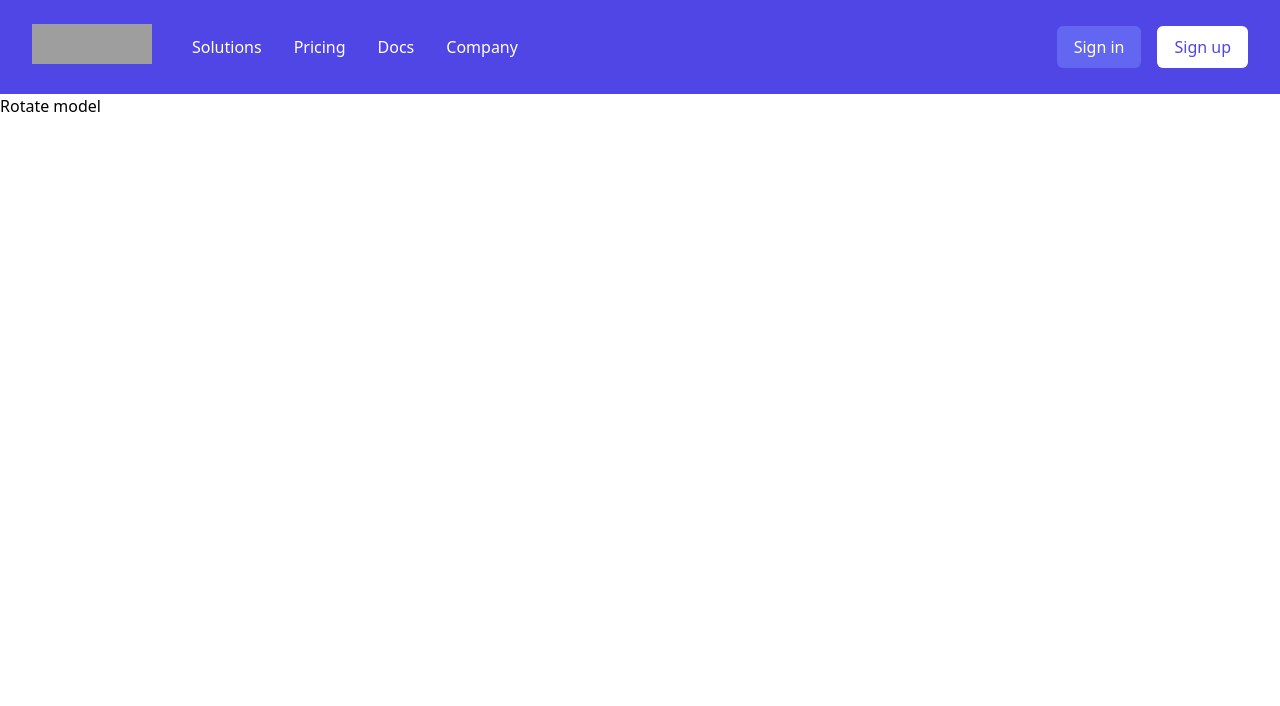
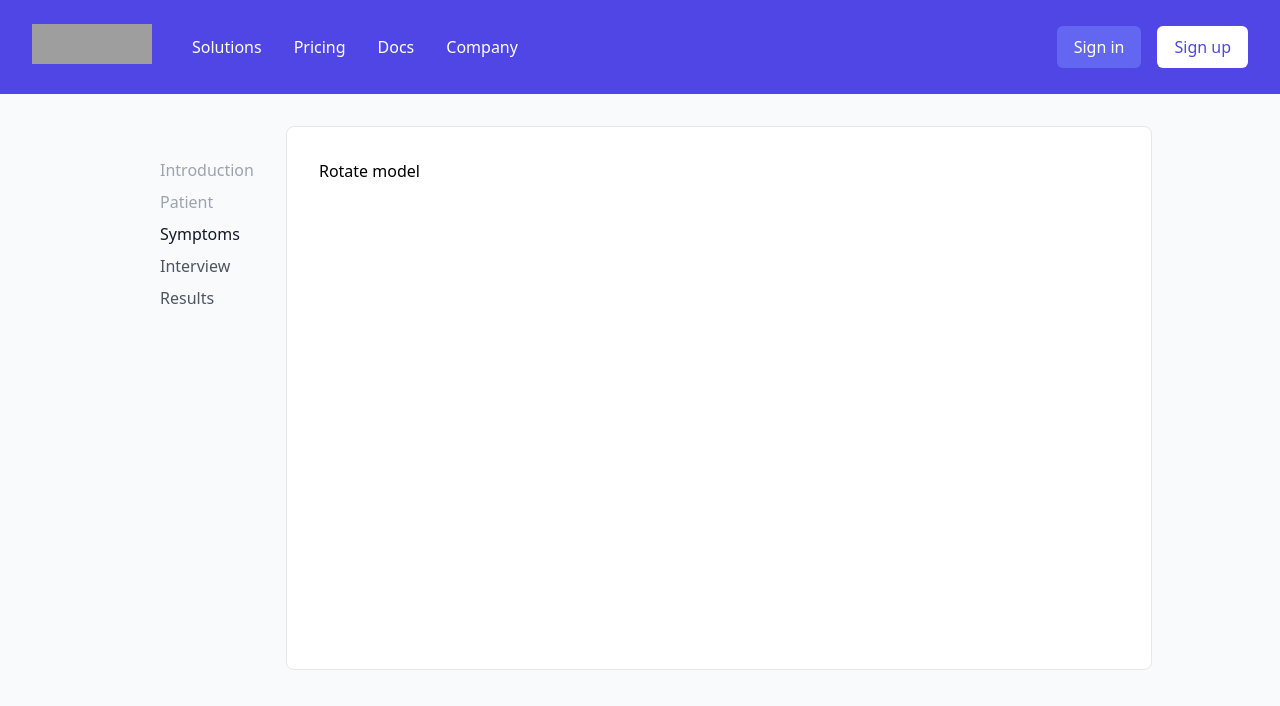
Before and after one commit to Bahodir8586/medical-street, a Next.js app: page / in a window 1280 px wide. Shown: the top 706 px of the page. Built offline with nearby package versions, Linux system fonts and the light colour scheme; grey boxes are pictures that could not be loaded.

Commit message:
layout is ready

```diff
--- a/components/Layouts/HomeLayout/Layout.jsx
+++ b/components/Layouts/HomeLayout/Layout.jsx
@@ -1,5 +1,6 @@
 /* This example requires Tailwind CSS v2.0+ */
 import Image from 'next/image';
+import Sidebar from './Sidebar';
 const navigation = [
   { name: 'Solutions', href: '#' },
   { name: 'Pricing', href: '#' },
@@ -7,8 +8,9 @@ const navigation = [
   { name: 'Company', href: '#' },
 ];
 
-export default function Layout() {
+export default function Layout({ activeEl, ...props }) {
   return (
+    <>
       <header className="bg-indigo-600">
         <nav className="max-w-7xl mx-auto px-4 sm:px-6 lg:px-8" aria-label="Top">
           <div className="w-full py-6 flex items-center justify-between border-b border-indigo-500 lg:border-none">
@@ -63,5 +65,10 @@ export default function Layout() {
           </div>
         </nav>
       </header>
+      <main className="container mx-auto max-w-5xl my-4 py-4 flex h-4xl">
+        <Sidebar activeIndex={activeEl} />
+        <div className="border rounded-lg bg-white w-full p-8">{props.children}</div>
+      </main>
+    </>
   );
 }
--- /dev/null
+++ b/components/Layouts/HomeLayout/Sidebar.jsx
@@ -0,0 +1,23 @@
+const elements = ['introduction', 'patient', 'symptoms', 'interview', 'results'];
+export default function Sidebar({ activeIndex }) {
+  return (
+    <div className="px-8 mt-8">
+      <ul>
+        {elements.map((el, index) => (
+          <li
+            key={el}
+            className={`capitalize ${
+              activeIndex === index
+                ? 'text-gray-900'
+                : activeIndex < index
+                ? 'text-gray-600'
+                : 'text-gray-400'
+            } font-medium mb-2`}
+          >
+            {el}
+          </li>
+        ))}
+      </ul>
+    </div>
+  );
+}
--- a/pages/index.jsx
+++ b/pages/index.jsx
@@ -15,13 +15,14 @@ export default function Home() {
         <meta name="description" content="Medical Street application" />
       </Head>
       <div>
-        <Layout />
+        <Layout activeEl={2}>
           <Introduction />
           <TermsOfService />
           <Patient />
           <Symptoms />
           <Interview />
           <Results />
+        </Layout>
       </div>
     </div>
   );
--- a/styles/globals.css
+++ b/styles/globals.css
@@ -1,6 +1,10 @@
 @tailwind base;
 @tailwind components;
 @tailwind utilities;
+
+body {
+  background-color: #f9fafb;
+}
 
 .modelBody {
   color: #93c5fd;
--- a/tailwind.config.js
+++ b/tailwind.config.js
@@ -2,10 +2,20 @@ module.exports = {
   purge: ['./pages/**/*.{js,jsx}', './components/**/*.{js,jsx}'],
   darkMode: false, // or 'media' or 'class'
   theme: {
+    height: {
+      sm: '3rem',
+      md: '6rem',
+      lg: '12rem',
+      xl: '18rem',
+      '2xl': '24rem',
+      '3xl': '30rem',
+      '4xl': '36rem',
+      '5xl': '42rem',
+    },
     extend: {},
   },
   variants: {
     extend: {},
   },
   plugins: [],
-}
+};
```
Lines whose indentation alone changed are shown as unchanged.
